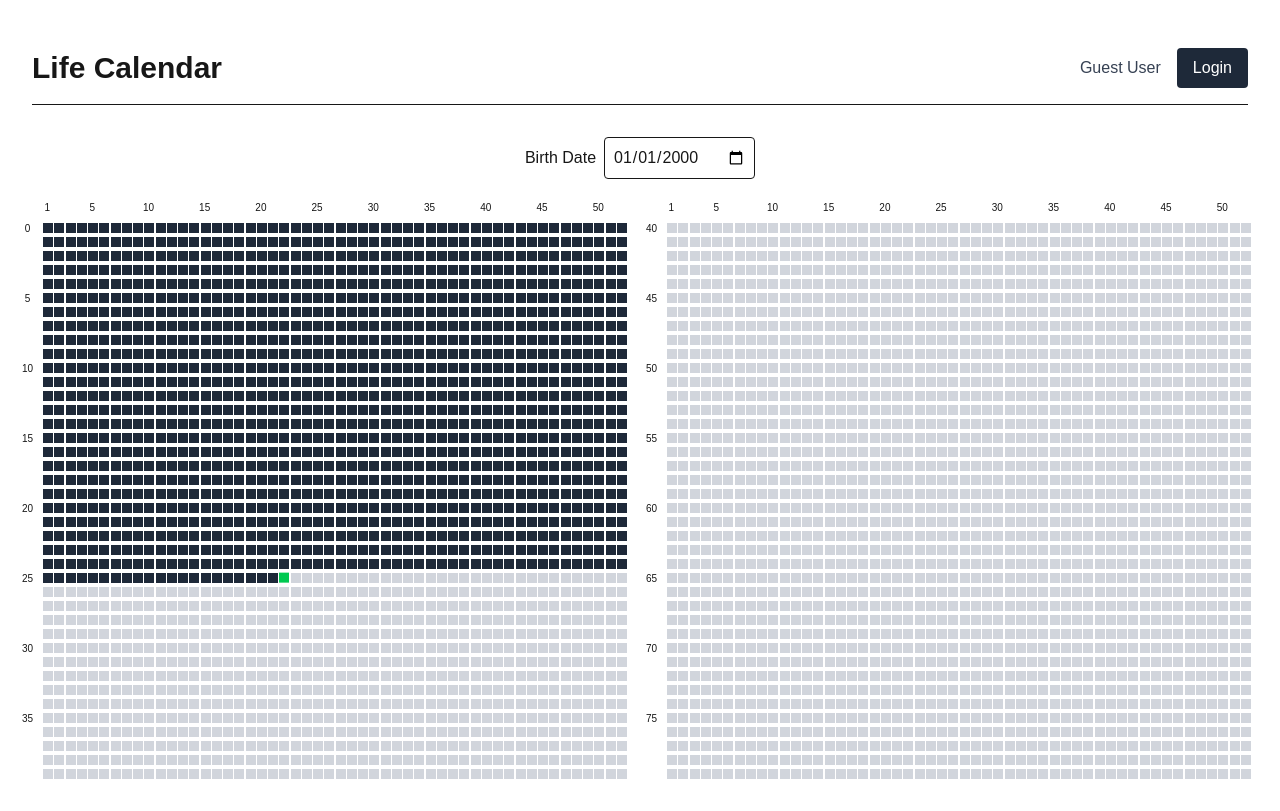
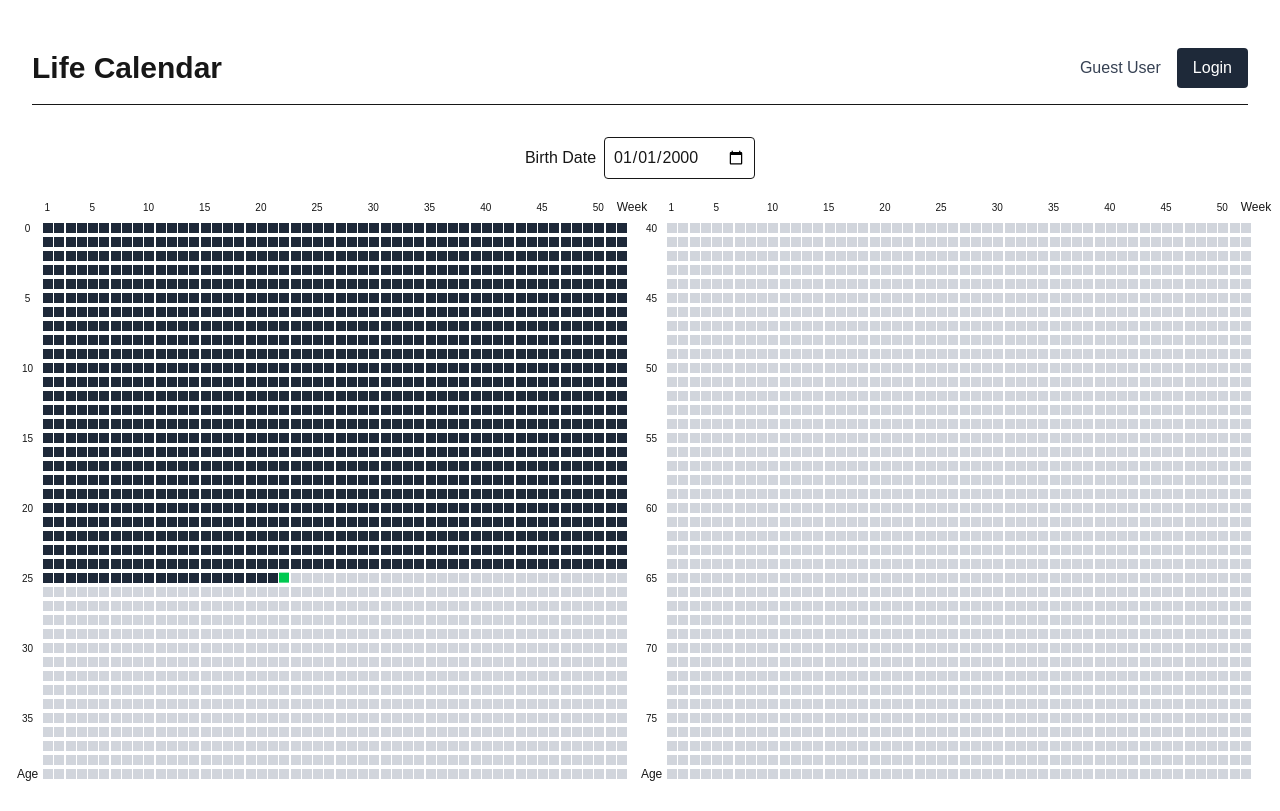
Before and after one commit to qkitzero/life-calendar-frontend, a Next.js app: page / in a window 1280 px wide. Built offline with nearby package versions, Linux system fonts and the light colour scheme; no server answers.

Commit message:
add: week and age

```diff
--- a/src/features/Calendar.tsx
+++ b/src/features/Calendar.tsx
@@ -73,6 +73,11 @@ export default function Calendar() {
                 <span className="absolute -top-4 inset-0 flex justify-center items-center text-[10px]">
                   {(week % 5 === 0 && week !== 0) || week === 1 ? week : ""}
                 </span>
+                {week === WEEKS_PER_YEAR && (
+                  <span className="absolute -top-4 inset-0 flex items-center text-xs">
+                    Week
+                  </span>
+                )}
               </div>
             ))}
           </div>
@@ -83,6 +88,11 @@ export default function Calendar() {
                 <span className="absolute -left-4 inset-0 flex justify-center items-center text-[10px]">
                   {year % 5 === 0 ? year : ""}
                 </span>
+                {year === MAX_YEARS / 2 - 1 && (
+                  <span className="absolute -left-4 inset-0 flex items-center justify-center text-xs">
+                    Age
+                  </span>
+                )}
               </div>
 
               {Array.from({ length: WEEKS_PER_YEAR }).map((_, week) => {
@@ -104,6 +114,11 @@ export default function Calendar() {
                 <span className="absolute -top-4 inset-0 flex justify-center items-center text-[10px]">
                   {(week % 5 === 0 && week !== 0) || week === 1 ? week : ""}
                 </span>
+                {week === WEEKS_PER_YEAR && (
+                  <span className="absolute -top-4 inset-0 flex items-center text-xs">
+                    Week
+                  </span>
+                )}
               </div>
             ))}
           </div>
@@ -116,6 +131,11 @@ export default function Calendar() {
                   <span className="absolute -left-4 inset-0 flex justify-center items-center text-[10px]">
                     {year % 5 === 0 ? year : ""}
                   </span>
+                  {year === MAX_YEARS - 1 && (
+                    <span className="absolute -left-4 inset-0 flex items-center justify-center text-xs">
+                      Age
+                    </span>
+                  )}
                 </div>
 
                 {Array.from({ length: WEEKS_PER_YEAR }).map((_, week) => {
```
